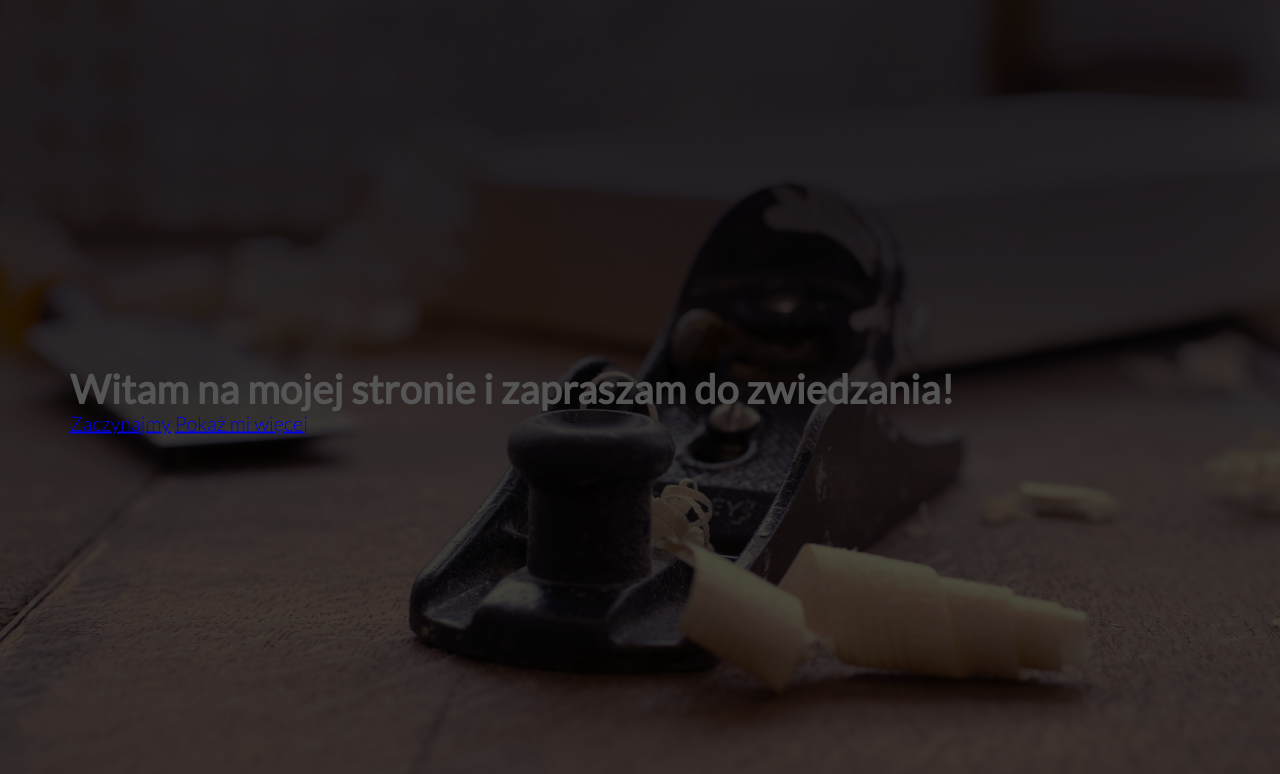
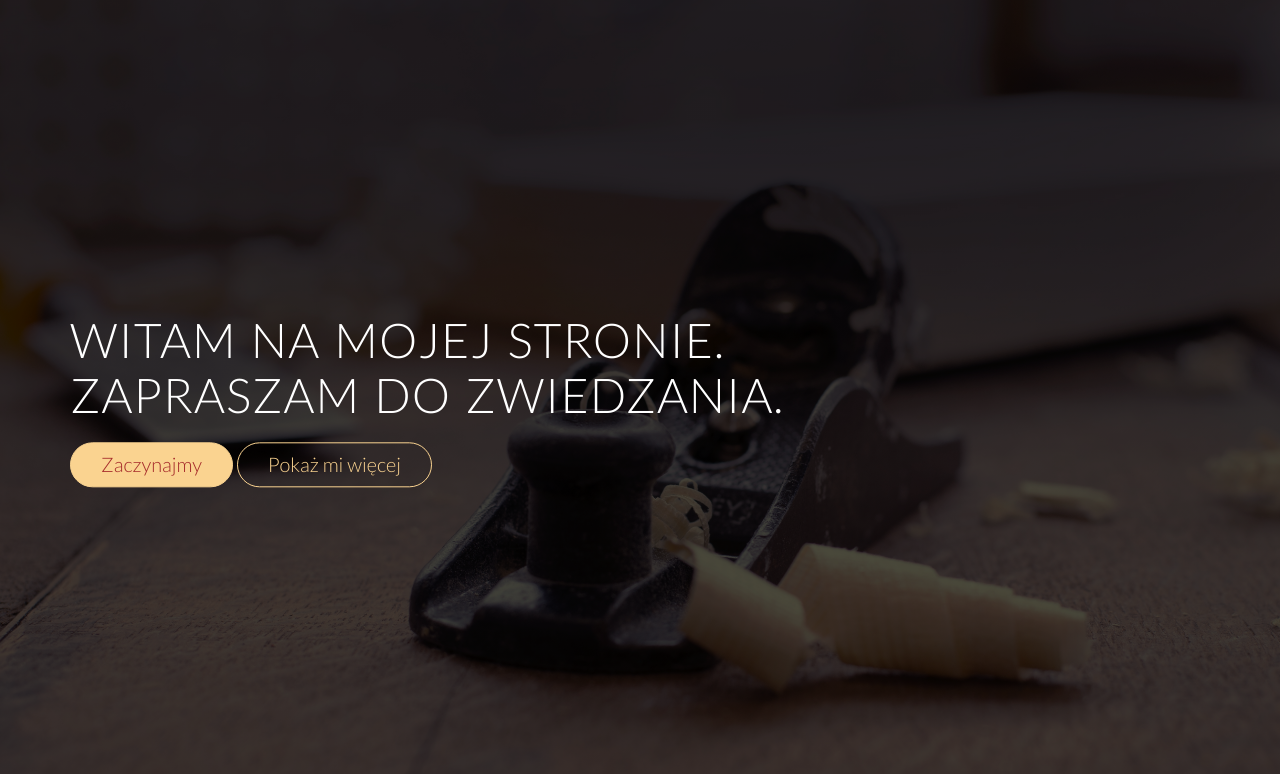
Before and after one commit to bantling93/CARPENTRY, a plain HTML site: page index.html in a window 1280 px wide. Drawn offline with Linux system fonts and the light colour scheme.

Commit message:
adding two buttons

```diff
--- a/index.html
+++ b/index.html
@@ -10,9 +10,9 @@
     <body>
         <header>
             <div class="hero-text-box">
-                <h1>Witam na mojej stronie i zapraszam do zwiedzania!</h1>
-                <a href="#">Zaczynajmy</a>
-                <a href="#">Pokaż mi więcej</a>
+                <h1>Witam na mojej stronie. <br>Zapraszam do zwiedzania.</h1>
+                <a class="btn btn-full" href="#">Zaczynajmy</a>
+                <a class="btn btn-ghost" href="#">Pokaż mi więcej</a>
 
             </div>
 
--- a/resources/css/style.css
+++ b/resources/css/style.css
@@ -31,5 +31,31 @@ header {
     transform: translate(-50%, -50%);
 }
 h1 {
-    margin: 0;
+    margin-top: 0;
+    margin-bottom: 20px;
+    color: #fff;
+    font-size: 240%;
+    font-weight: 300;
+    text-transform: uppercase;
+    letter-spacing: 1px;
+    word-spacing: 4px;
 }
+
+.btn {
+    display: inline-block;
+    padding: 10px 30px;
+    font-weight: 300;
+    text-decoration: none;
+    border-radius: 200px;
+    color:brown;
+}
+
+.btn-full {
+    background-color: #fad390;
+    border: 1px solid #fad390;
+}
+
+.btn-ghost {
+    border: 1px solid #fad390;
+    color: #fad390;
+}
```
